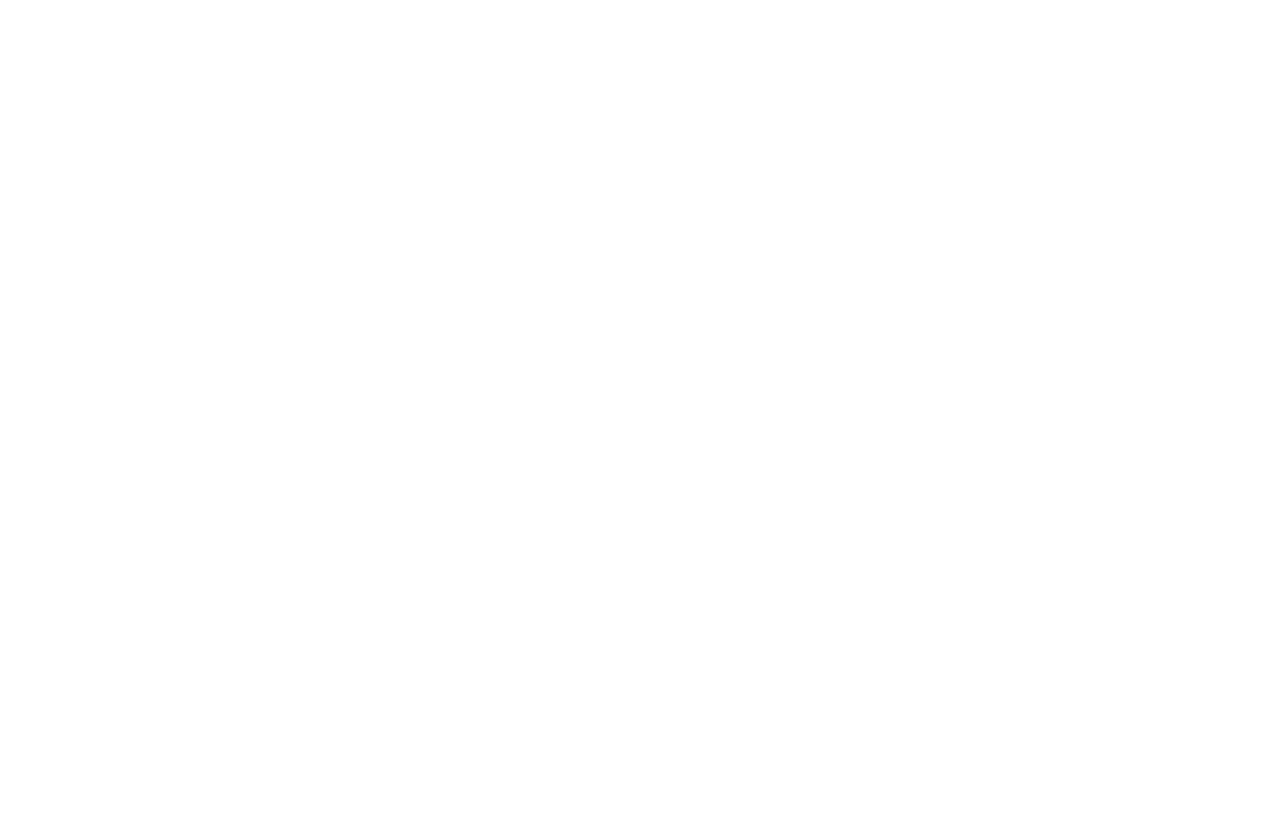
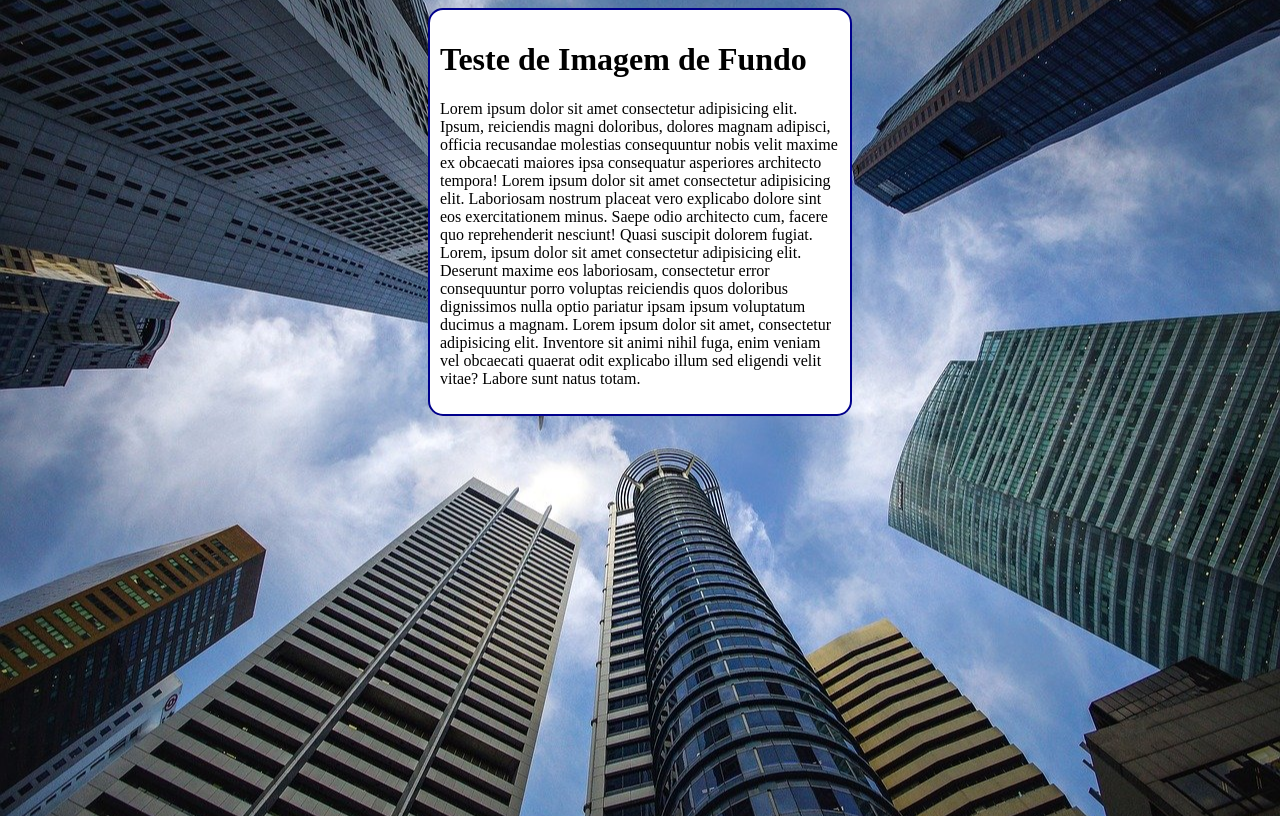
Before and after one commit to antonyalvess/html-css, a plain HTML site: page exercicios/ex022/fundo006.html in a window 1280 px wide. Drawn offline with Linux system fonts and the light colour scheme.

Commit message:
Atualizei o exercício 22

```diff
--- a/exercicios/ex022/fundo006.html
+++ b/exercicios/ex022/fundo006.html
@@ -3,9 +3,31 @@
 <head>
     <meta charset="UTF-8">
     <meta name="viewport" content="width=device-width, initial-scale=1.0">
-    <title>Document</title>
+    <title>DOCUMENTO</title>
+     <style>
+        body {
+            height: 100vh;
+            background-color: black;
+            background-image: url('imagens/wallpaper002.jpg');
+            background-position: center center;
+            background-repeat: no-repeat;
+            background-size: cover;
+        }
+
+        main {
+            background-color: white;
+            width: 400px;
+            padding: 10px;
+            margin: auto;
+            border: 2px solid darkblue;
+            border-radius: 15px;
+        }
+     </style>
 </head>
 <body>
-
+   <main>
+    <h1>Teste de Imagem de Fundo</h1>
+    <p>Lorem ipsum dolor sit amet consectetur adipisicing elit. Ipsum, reiciendis magni doloribus, dolores magnam adipisci, officia recusandae molestias consequuntur nobis velit maxime ex obcaecati maiores ipsa consequatur asperiores architecto tempora! Lorem ipsum dolor sit amet consectetur adipisicing elit. Laboriosam nostrum placeat vero explicabo dolore sint eos exercitationem minus. Saepe odio architecto cum, facere quo reprehenderit nesciunt! Quasi suscipit dolorem fugiat. Lorem, ipsum dolor sit amet consectetur adipisicing elit. Deserunt maxime eos laboriosam, consectetur error consequuntur porro voluptas reiciendis quos doloribus dignissimos nulla optio pariatur ipsam ipsum voluptatum ducimus a magnam. Lorem ipsum dolor sit amet, consectetur adipisicing elit. Inventore sit animi nihil fuga, enim veniam vel obcaecati quaerat odit explicabo illum sed eligendi velit vitae? Labore sunt natus totam.</p>
+   </main>
 </body>
 </html>
```
